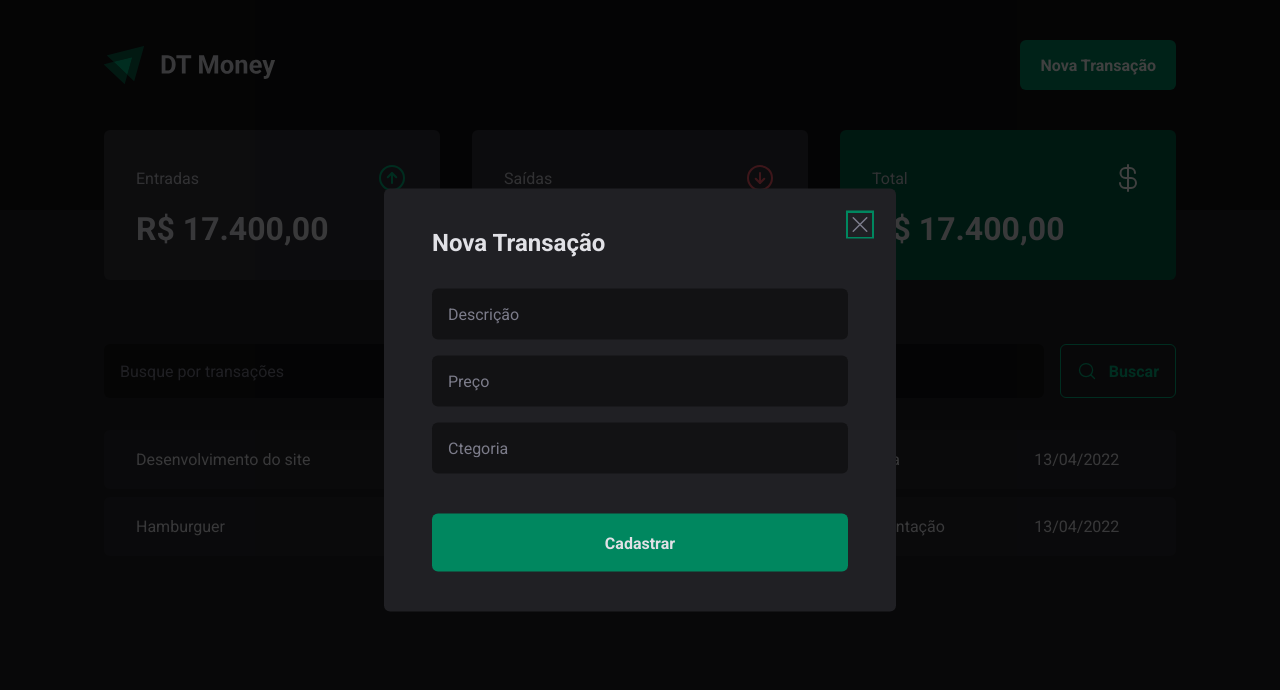
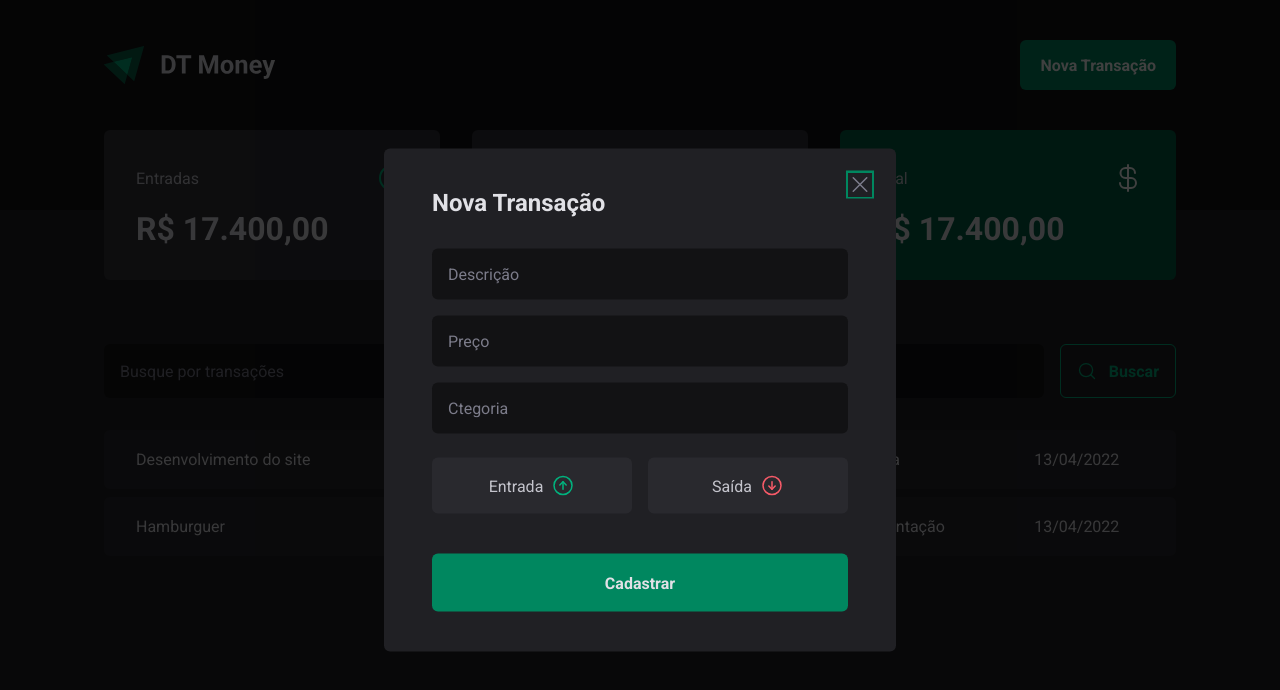
Before and after one commit to pedroeduardobibiano/MK-Money, a React (Vite) app: page / in a window 1280 px wide. Both pictures are taken after a click on the button "Nova Transação". Shown: the top 690 px of the page. Built offline with nearby package versions, Linux system fonts and the light colour scheme.

Commit message:
ButtonsModal

```diff
--- a/src/components/NewTransactionModal/index.tsx
+++ b/src/components/NewTransactionModal/index.tsx
@@ -1,7 +1,7 @@
 import * as Dialog from '@radix-ui/react-dialog'
-import { CloseButton, Content, Overlay } from './styles'
+import { CloseButton, Content, Overlay, TransactionType, TransactionTypeButton } from './styles'
 
-import {X} from 'phosphor-react'
+import { ArrowCircleDown, ArrowCircleUp, X } from 'phosphor-react'
 
 export function NewTransactionModal() {
     return (
@@ -11,7 +11,7 @@ export function NewTransactionModal() {
                 <Dialog.Title>
 
                     <CloseButton>
-                        <X size={24}/>
+                        <X size={24} />
                     </CloseButton>
 
                     Nova Transação
@@ -20,6 +20,18 @@ export function NewTransactionModal() {
                         <input placeholder='Preço' type="number" required />
                         <input placeholder='Ctegoria' type="text" required />
 
+                        <TransactionType>
+                            <TransactionTypeButton variant='income'>
+                                Entrada
+                                <ArrowCircleUp size={24} />
+
+                            </TransactionTypeButton>
+                            <TransactionTypeButton variant='outcome'>
+                                Saída
+                                <ArrowCircleDown size={24} />
+                            </TransactionTypeButton>
+                        </TransactionType>
+
                         <button type="submit">Cadastrar</button>
                     </form>
                 </Dialog.Title>
--- a/src/components/NewTransactionModal/styles.ts
+++ b/src/components/NewTransactionModal/styles.ts
@@ -71,3 +71,34 @@ export const CloseButton = styled(Dialog.Close)`
     color:${props => props.theme["gray-500"]};
 
 `;
+
+export const TransactionType = styled.div`
+    display: grid;
+    grid-template-columns: repeat(2, 1fr);
+    gap: 1rem;
+    margin-top: 0.5rem;
+`;
+
+interface TransactionTypebUttonProps {
+    variant: 'income' | 'outcome';
+}
+
+
+export const TransactionTypeButton = styled.button<TransactionTypebUttonProps>`
+    background-color: ${props => props.theme["gray-700"]};
+    padding: 1rem;
+    display: flex;
+
+    align-items: center;
+    justify-content: center;
+    gap: 0.5rem;
+
+    border-radius: 6px;
+    cursor: pointer;
+    border: 0;
+    color: ${props => props.theme["gray-300"]};
+
+    svg{
+        color: ${props => props.variant === 'income' ? props.theme["green-300"] : props.theme["red-300"]};
+    }
+`;
```
